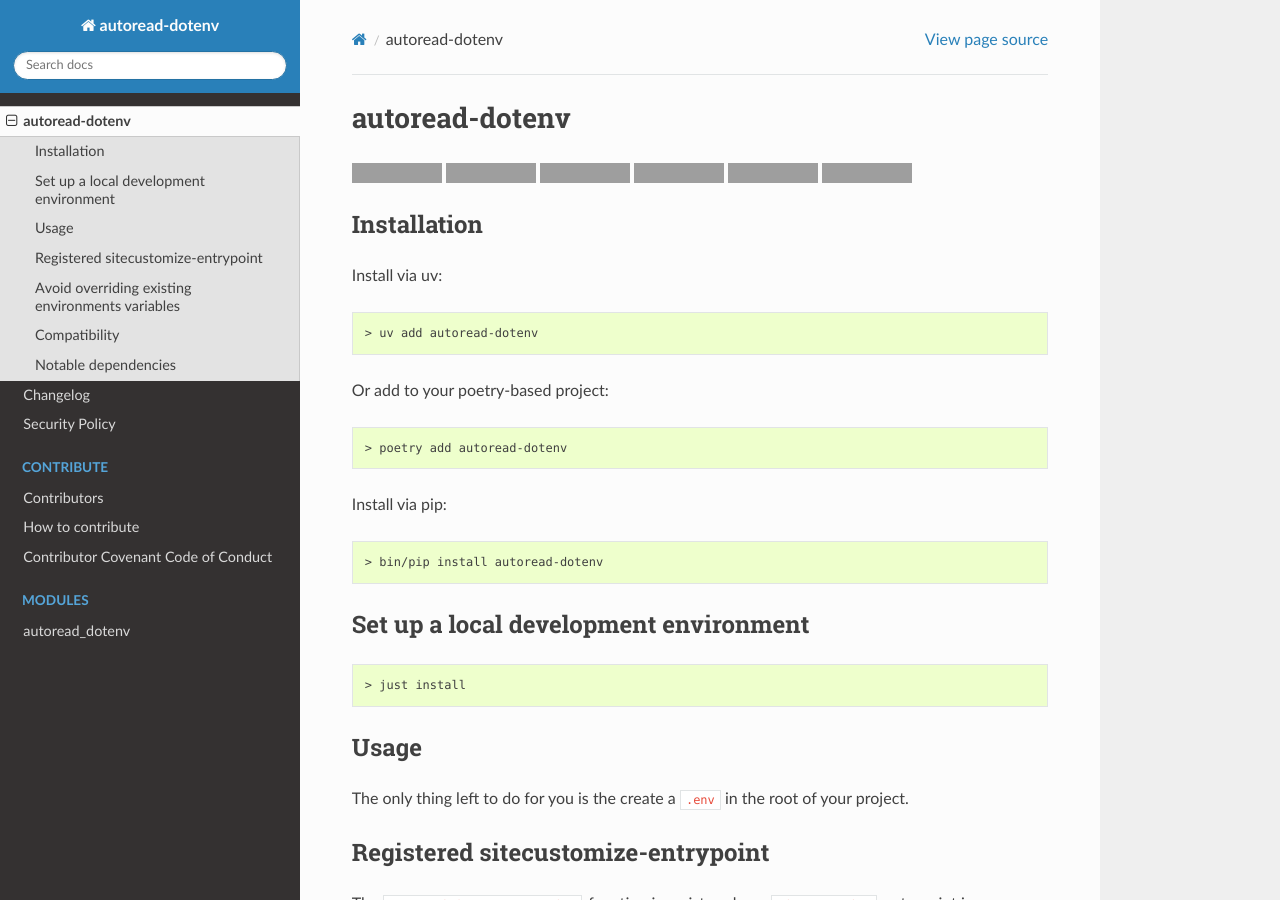
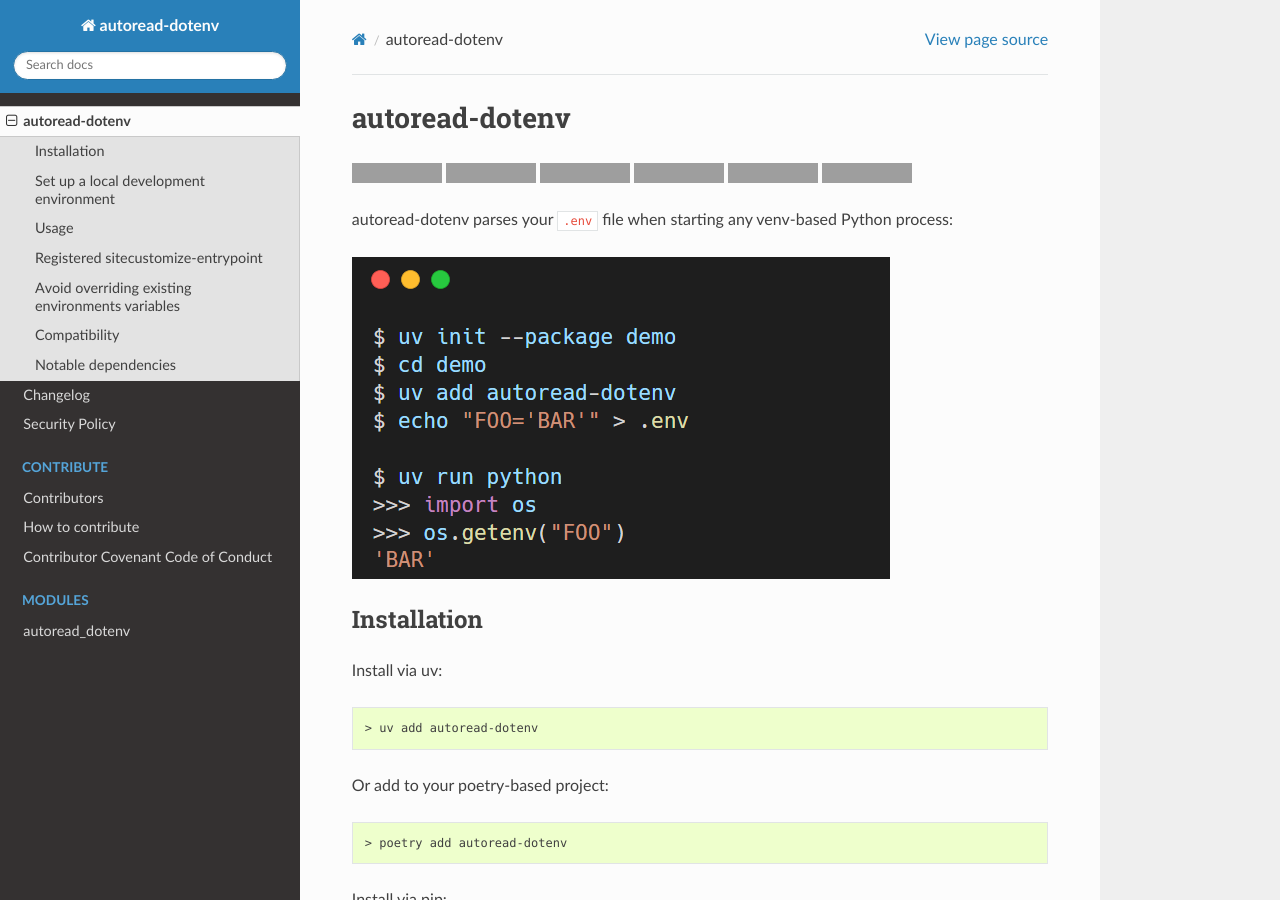
Before and after one commit to libranet/autoread-dotenv, a Sphinx documentation site: the page built from docs/readme.md, in a window 1280 px wide and 900 px high, cut to the strip 0-900 px from the top of the window. Built offline with Sphinx 7.4.7 and the Read the Docs theme 3.1.0, drawn with Linux system fonts in a browser that asks for light colours; grey boxes are pictures that could not be loaded.

Commit message:
Add demo image to readme
Show autoread-dotenv in action with a screenshot demonstrating
how it parses .env files when starting venv-based Python processes.

```diff
--- a/docs/readme.md
+++ b/docs/readme.md
@@ -6,6 +6,10 @@
 [![Codecov](https://codecov.io/gh/libranet/autoread-dotenv/branch/main/graph/badge.svg?token=QTOWRXGH61)](https://codecov.io/gh/libranet/autoread-dotenv)
 [![PyPi Package](https://img.shields.io/pypi/v/autoread-dotenv?color=%2334D058&label=pypi%20package)](https://pypi.org/project/autoread-dotenv/)
 [![MIT License](https://img.shields.io/badge/license-MIT-blue.svg)](https://github.com/libranet/autoread-dotenv/blob/main/docs/license.md)
+
+autoread-dotenv parses your `.env` file when starting any venv-based Python process:
+
+![Demo](img/demo-autoread-dotenv.png)
 
 ## Installation
 
```
Also changed, not shown: docs/img/demo-autoread-dotenv.png (added).
